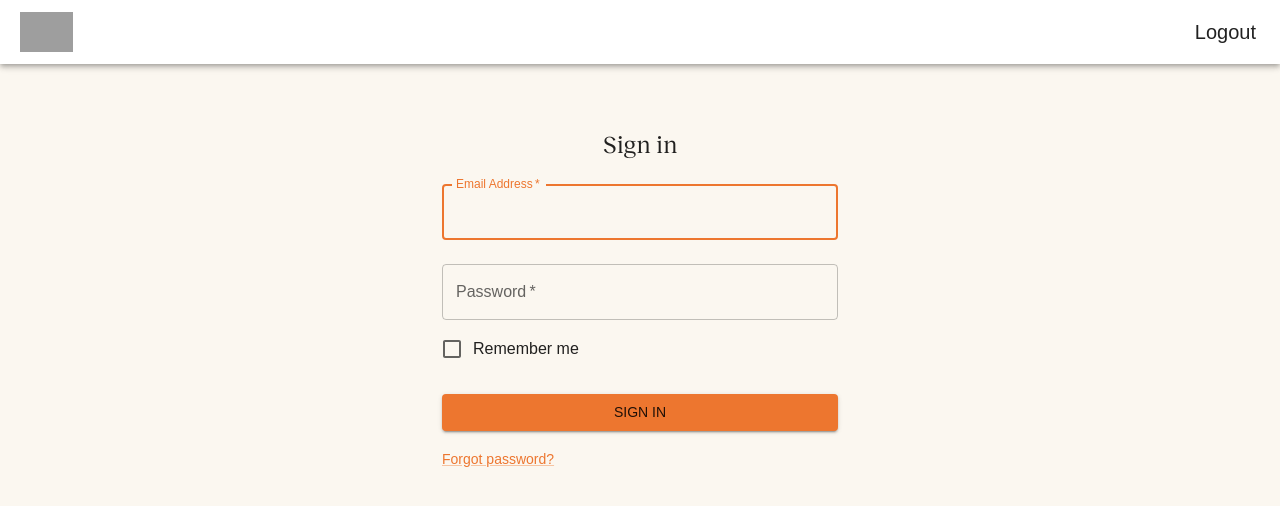
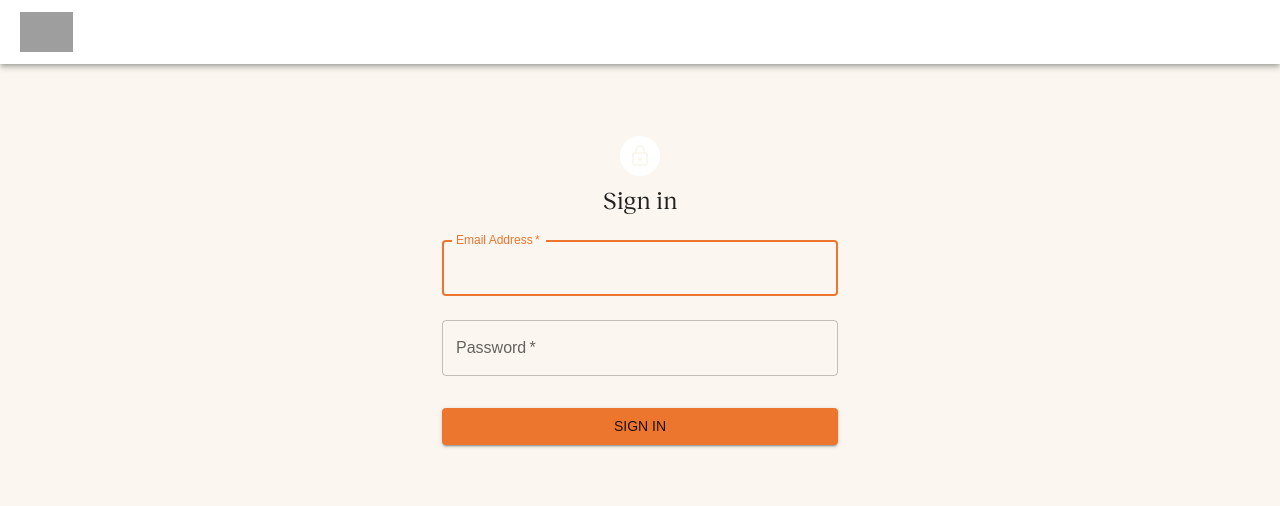
Before and after one commit to tkadima/finni-take-home, a Next.js app: page /login in a window 1280 px wide. Shown: the top 506 px of the page. Built offline with nearby package versions, Linux system fonts and the light colour scheme; grey boxes are pictures that could not be loaded; a web font is replaced by a local one.

Commit message:
Add email and password login

```diff
--- a/src/app/components/navbar.tsx
+++ b/src/app/components/navbar.tsx
@@ -1,13 +1,19 @@
 import {
   AppBar,
   Box,
+  Button,
   IconButton,
   Link,
   Toolbar,
   Typography,
 } from '@mui/material';
+import { useRouter } from 'next/router';
+import { useAuth } from '../context/AuthContext';
 
 export default function AppNavBar() {
+  const router = useRouter();
+  const { isAuthenticated, logout } = useAuth();
+
   return (
     <AppBar position="static" style={{ backgroundColor: '#FFF' }}>
       <Toolbar>
@@ -16,11 +22,11 @@ export default function AppNavBar() {
             <img src="/Logo.svg" alt="Logo" style={{ height: 40 }} />
           </IconButton>
         </Box>
-        <Typography variant="h6">
-          <Link href="/logout" color="inherit" underline="none">
+        {isAuthenticated && router.pathname === '/' && (
+          <Button color="inherit" onClick={logout}>
             Logout
-          </Link>
-        </Typography>
+          </Button>
+        )}
       </Toolbar>
     </AppBar>
   );
--- /dev/null
+++ b/src/app/context/AuthContext.tsx
@@ -0,0 +1,35 @@
+import { useRouter } from 'next/router';
+import { createContext, useContext, useState, ReactNode } from 'react';
+
+interface AuthContextType {
+  isAuthenticated: boolean;
+  login: () => void;
+  logout: () => void;
+}
+
+const AuthContext = createContext<AuthContextType | undefined>(undefined);
+
+export const AuthProvider = ({ children }: { children: ReactNode }) => {
+  const [isAuthenticated, setIsAuthenticated] = useState(false);
+  const router = useRouter();
+
+  const login = () => setIsAuthenticated(true);
+  const logout = () => {
+    setIsAuthenticated(false)
+    router.push('/login');
+  };
+
+  return (
+    <AuthContext.Provider value={{ isAuthenticated, login, logout }}>
+      {children}
+    </AuthContext.Provider>
+  );
+};
+
+export const useAuth = () => {
+  const context = useContext(AuthContext);
+  if (context === undefined) {
+    throw new Error('useAuth must be used within an AuthProvider');
+  }
+  return context;
+};
--- a/src/pages/_app.tsx
+++ b/src/pages/_app.tsx
@@ -4,6 +4,7 @@ import { ThemeProvider, createTheme } from '@mui/material/styles';
 import CssBaseline from '@mui/material/CssBaseline';
 import '../styles/globals.css';
 import AppNavBar from '@/app/components/navbar';
+import { AuthProvider } from '@/app/context/AuthContext';
 
 const theme = createTheme({
   palette: {
@@ -30,10 +31,12 @@ const theme = createTheme({
 
 export default function MyApp({ Component, pageProps }: AppProps) {
   return (
-    <ThemeProvider theme={theme}>
-      <CssBaseline />
-      <AppNavBar />
-      <Component {...pageProps} />
-    </ThemeProvider>
+    <AuthProvider>
+      <ThemeProvider theme={theme}>
+        <CssBaseline />
+        <AppNavBar />
+        <Component {...pageProps} />
+      </ThemeProvider>
+    </AuthProvider>
   );
 }
--- a/src/pages/index.tsx
+++ b/src/pages/index.tsx
@@ -5,6 +5,7 @@ import { DataGrid, GridToolbar } from '@mui/x-data-grid';
 import { GetServerSideProps } from 'next';
 import axios from 'axios';
 import { generateGridColDef } from '../app/utils/generateGridColDef';
+import ProtectedRoute from '@/app/components/ProtectedRoute';
 
 const PatientModal = lazy(() => import('../app/components/PatientModal'));
 const DeleteWarningDialog = lazy(
@@ -135,6 +136,7 @@ const PatientDataView = ({ initialPatients }: PatientDataViewProps) => {
   if (isError) return <div>Error loading data</div>;
 
   return (
+    <ProtectedRoute>
       <Container sx={{ padding: '50px' }}>
         <Typography variant="h4" sx={{ paddingBottom: '20px' }}>
           Patient Data
@@ -195,6 +197,7 @@ const PatientDataView = ({ initialPatients }: PatientDataViewProps) => {
           />
         </Suspense>
       </Container>
+    </ProtectedRoute>
   );
 };
 
--- a/src/pages/login.tsx
+++ b/src/pages/login.tsx
@@ -1,3 +1,4 @@
+// pages/login.tsx
 import React, { useState } from 'react';
 import {
   Container,
@@ -5,33 +6,34 @@ import {
   TextField,
   Button,
   Typography,
+  Avatar,
   CssBaseline,
-  Grid,
-  Link,
-  FormControlLabel,
-  Checkbox,
 } from '@mui/material';
+import LockOutlinedIcon from '@mui/icons-material/LockOutlined';
 import { useRouter } from 'next/router';
+import { useAuth } from '../app/context/AuthContext';
 import axios from 'axios';
 
 const LoginPage: React.FC = () => {
   const [email, setEmail] = useState<string>('');
   const [password, setPassword] = useState<string>('');
   const [error, setError] = useState<string>('');
-
   const router = useRouter();
+  const { login } = useAuth();
 
   const handleSubmit = async (event: React.FormEvent<HTMLFormElement>) => {
     event.preventDefault();
     try {
       const response = await axios.post('/api/login', { email, password });
       if (response.status === 200) {
+        login();
         router.push('/');
       }
     } catch (error) {
       setError('Invalid email or password');
     }
   };
+
   return (
       <Container component="main" maxWidth="xs">
         <CssBaseline />
@@ -43,6 +45,9 @@ const LoginPage: React.FC = () => {
             alignItems: 'center',
           }}
         >
+          <Avatar sx={{ m: 1, bgcolor: 'secondary.main' }}>
+            <LockOutlinedIcon />
+          </Avatar>
           <Typography component="h1" variant="h5">
             Sign in
           </Typography>
@@ -71,10 +76,6 @@ const LoginPage: React.FC = () => {
               value={password}
               onChange={(e) => setPassword(e.target.value)}
             />
-          <FormControlLabel
-            control={<Checkbox value="remember" color="primary" />}
-            label="Remember me"
-          />
             {error && (
               <Typography color="error" variant="body2">
                 {error}
@@ -88,13 +89,6 @@ const LoginPage: React.FC = () => {
             >
               Sign In
             </Button>
-          <Grid container>
-            <Grid item xs>
-              <Link href="#" variant="body2">
-                Forgot password?
-              </Link>
-            </Grid>
-          </Grid>
           </Box>
         </Box>
       </Container>
```
Also changed, not shown: src/app/components/ProtectedRoute.tsx (added, +23 -0 lines), 2 other files (tests, documents, lock files or other folders). Lines whose indentation alone changed are shown as unchanged.
